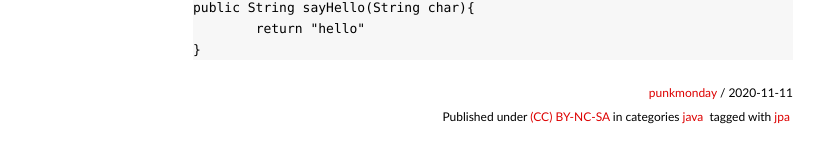
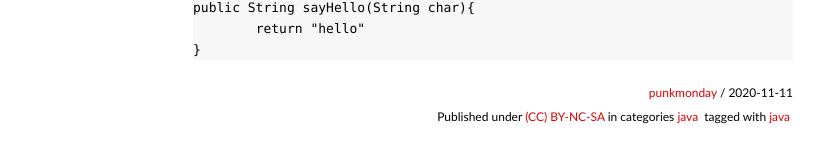
Before and after one commit to punkmonday/punkmonday.github.io, a Jekyll site: the page built from _posts/2020-11-11-response-string.md, in a window 1280 px wide. Shown: the part 286-449 px from the top of the page, without its empty margins (147-969 px from the left). Built offline with Jekyll 4.4.1, drawn with Linux system fonts in a browser that asks for light colours; some web fonts are replaced; comment, search, counter and statistics services are not loaded.

Commit message:
Update 2020-11-11-response-string.md

```diff
--- a/_posts/2020-11-11-response-string.md
+++ b/_posts/2020-11-11-response-string.md
@@ -3,7 +3,7 @@
 author: punkmonday
 layout: post
 tags:
-  - jpa
+  - java
 categories:
   - java
 ---
```
